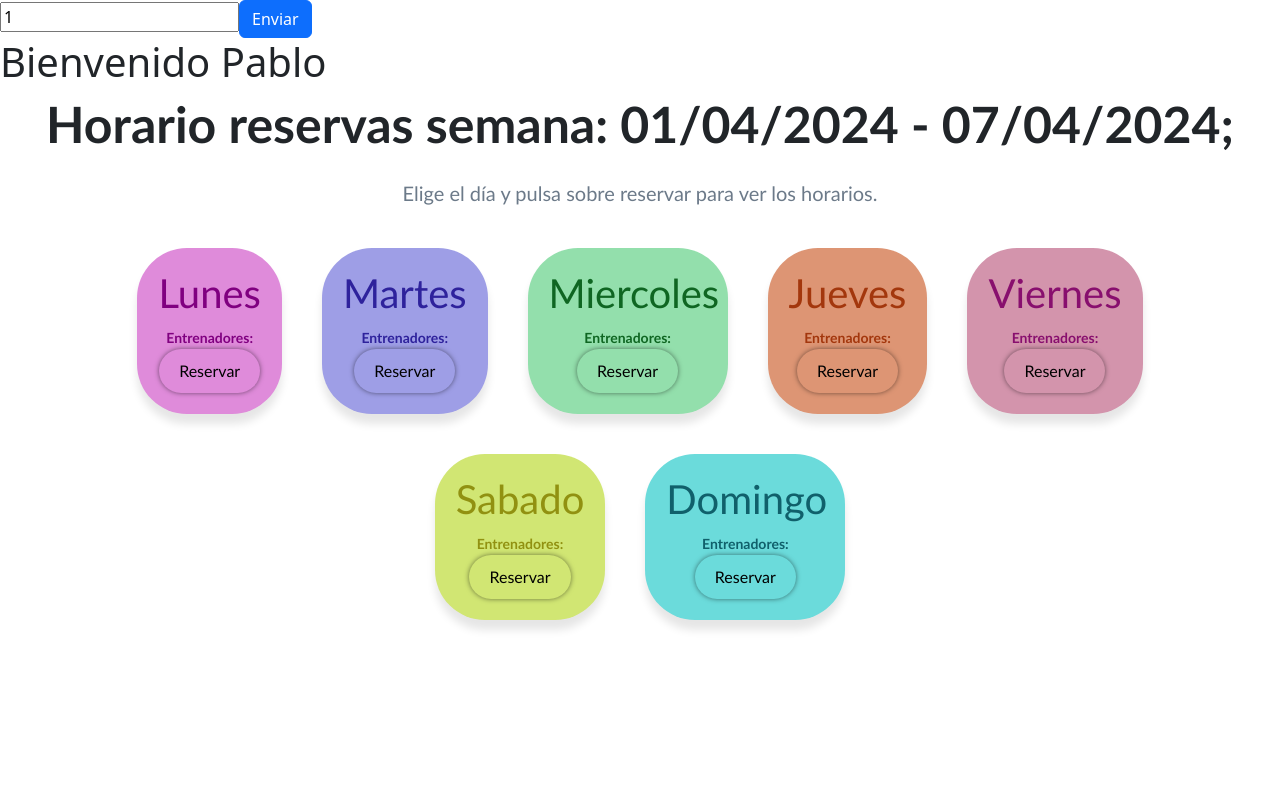
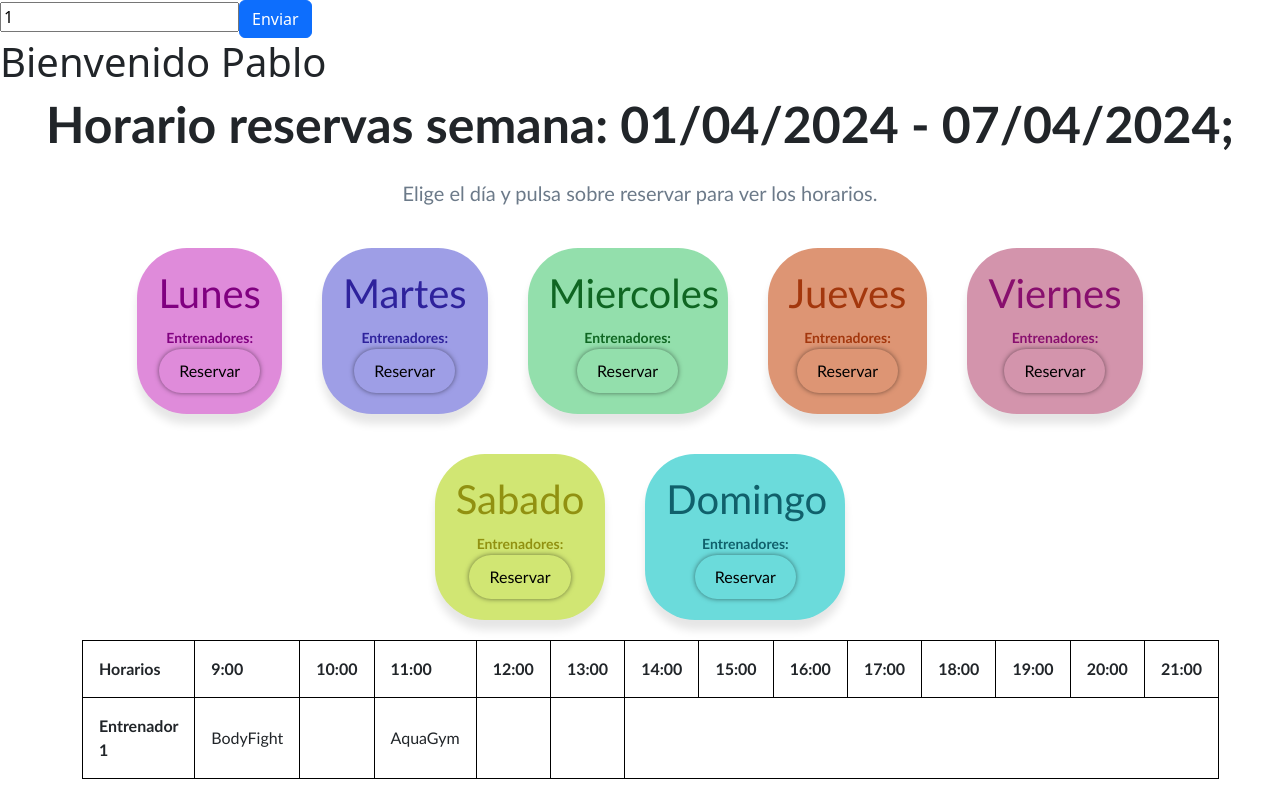
Before and after one commit to SII-Informatica-UMA/bytegenius, an Angular app in the folder ByteGenius/: page / in a window 1280 px wide. Built offline with nearby package versions, Linux system fonts and the light colour scheme.

Commit message:
Comienzo tabla

```diff
--- a/ByteGenius/src/app/horario-cliente/horario-cliente.component.css
+++ b/ByteGenius/src/app/horario-cliente/horario-cliente.component.css
@@ -156,3 +156,21 @@ body{
     font-weight: bold;
     font-size: 14px;
   }
+
+
+  table{
+    border: solid 1px black;
+    font-size: medium;
+    table-layout: fixed;
+    border-collapse: collapse;
+    margin: auto;
+  }
+
+  td{
+    border: solid 1px black;
+    padding: 1rem;
+  }
+  th{
+    border: solid 1px black;
+    padding: 1rem;
+  }
--- a/ByteGenius/src/app/horario-cliente/horario-cliente.component.html
+++ b/ByteGenius/src/app/horario-cliente/horario-cliente.component.html
@@ -113,6 +113,27 @@
             </button>
         </div>
 
+        <div class="container">
+            <table>
+                <thead>
+                    <tr></tr>
+                        <th>Horarios</th>
+                        <th *ngFor="let Hora of horas" > {{Hora.franjaHoraria }} </th>
+
+                </thead>
+                <tbody>
+                    <th> Entrenador 1  </th>
+                    <td>BodyFight</td>
+                    <td></td>
+                    <td>AquaGym</td>
+                    <td></td>
+                    <td></td>
+
+                </tbody>
+            </table>
+
+        </div>
+
     </div>
 
 
--- a/ByteGenius/src/app/horario-cliente/horario-cliente.component.ts
+++ b/ByteGenius/src/app/horario-cliente/horario-cliente.component.ts
@@ -3,6 +3,7 @@ import { CommonModule } from '@angular/common';
 import { NgFor } from '@angular/common';
 import { UsuarioService } from './horario-cliente.service';
 import { Usuario } from "../Usuario";
+import { Hora } from '../Hora';
 import { startOfWeek, endOfWeek } from 'date-fns';
 
 
@@ -21,7 +22,11 @@ export class HorarioClienteComponent implements OnInit {
   entrenadores: Usuario[] = [];
   public startDateOfWeek: Date = new Date();
   public endDateOfWeek: Date = new Date();
-  constructor(private usuariosservice: UsuarioService) { }
+  horas:Hora[]=[];
+  constructor(private usuariosservice: UsuarioService) {
+    this.horas = this.usuariosservice.getHoras();
+
+  }
   ngOnInit(): void {
 
     this.entrenadores = this.usuariosservice.getUsuarios().filter(usuario => usuario.rol === true);
--- a/ByteGenius/src/app/horario-cliente/horario-cliente.service.ts
+++ b/ByteGenius/src/app/horario-cliente/horario-cliente.service.ts
@@ -10,6 +10,13 @@ import { Injectable } from "@angular/core";
 })
 export class UsuarioService {
 
+  private usuarios: Usuario[]= [
+    {id:1, nombre:'Jaime', apellidos:'Garfia', rol: true},
+    {id:1, nombre:'Jaime', apellidos:'Garfia', rol: true},
+    {id:1, nombre:'Jaime', apellidos:'Garfia', rol: true},
+    {id:1, nombre:'Jaime', apellidos:'Garfia', rol: true}
+
+  ]
 
     private horas: Hora[] = [
         {id:1,franjaHoraria:'9:00'},
@@ -66,3 +73,4 @@ export class UsuarioService {
       }
 
 }
+export { Hora, Usuario };
```
